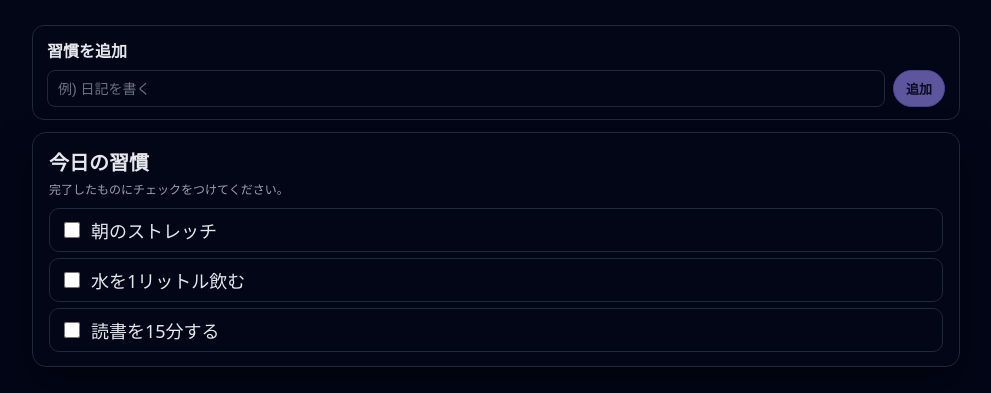
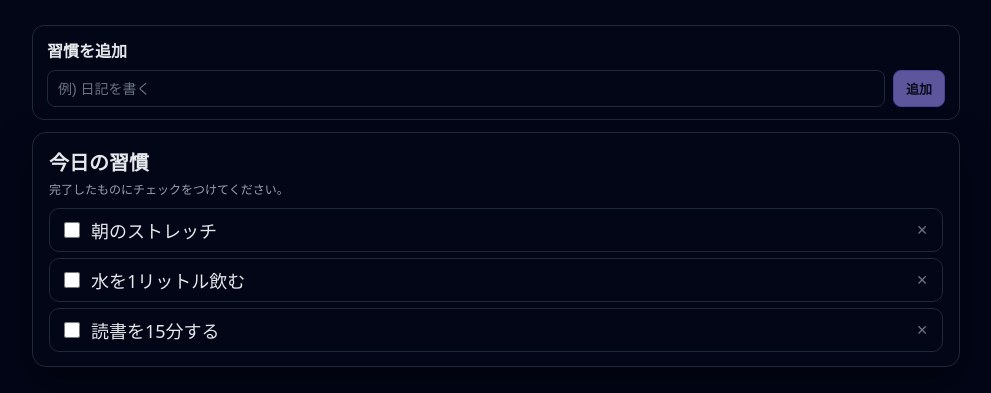
Before and after one commit to komataku02/habit-loop-frontend, a Nuxt app: page / in a window 1280 px wide. Shown: the part 168-561 px from the top of the page, without its empty margins (144-1135 px from the left). Built offline with nearby package versions, Linux system fonts and the light colour scheme.

Commit message:
feat: 習慣削除ボタンを追加

```diff
--- a/app/pages/index.vue
+++ b/app/pages/index.vue
@@ -35,6 +35,7 @@
                     class="habit-item"
                     :class="{ 'habit-item--done': habit.done}"
                 >
+                    <div class="habit-row">
                         <label class="habit-label">
                             <input
                                 type="checkbox"
@@ -43,6 +44,14 @@
                                 @change="toggleHabit(habit.id)"></input>
                             <span class="habit-name">{{ habit.name }}</span>
                         </label>
+
+                        <button
+                            type="button"
+                            class="habit-delete"
+                            @click="removeHabit(habit.id)">
+                        ✕
+                        </button>
+                    </div>
                 </li>
             </ul>
         </section>
@@ -142,6 +151,12 @@ const toggleHabit = (id: number) => {
     habits.value = habits.value.map((h) =>
         h.id === id ? { ...h, done: !h.done } : h
     )
+}
+
+//習慣を削除する処理
+const removeHabit = ( id: number) => {
+    habits.value = habits.value.filter((h) =>
+        h.id !== id)
 }
 </script>
 
@@ -280,7 +295,7 @@ const toggleHabit = (id: number) => {
 .add-button {
     padding: 8px 12px;
     border: 1px solid #7e6bf2;
-    border-radius: 999px;
+    border-radius: 8px;
     background: #9b8cf7;
     color: #0d1020;
     font-size: 13px;
@@ -292,4 +307,26 @@ const toggleHabit = (id: number) => {
     opacity: 0.6;
     cursor: not-allowed;
 }
+
+.habit-row {
+    display: flex;
+    justify-content: space-between;
+    align-items: center;
+    gap: 8px;
+}
+
+.habit-delete {
+    background: transparent;
+    border: none;
+    color: #6b7280;
+    font-size: 14px;
+    padding: 2px 4px;
+    border-radius: 6px;
+    cursor: pointer;
+}
+
+.habit-delete:hover {
+    background: #111827;
+    color: #f97373;
+}
 </style>
```
Lines whose indentation alone changed are shown as unchanged.
